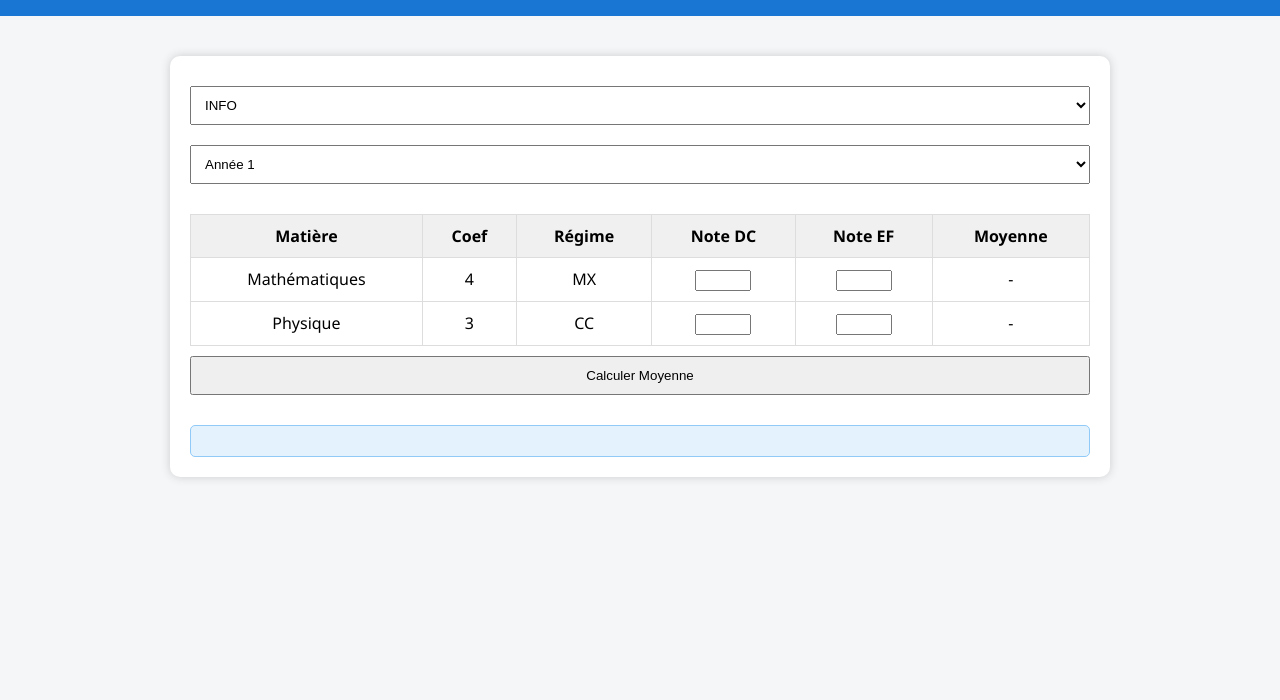
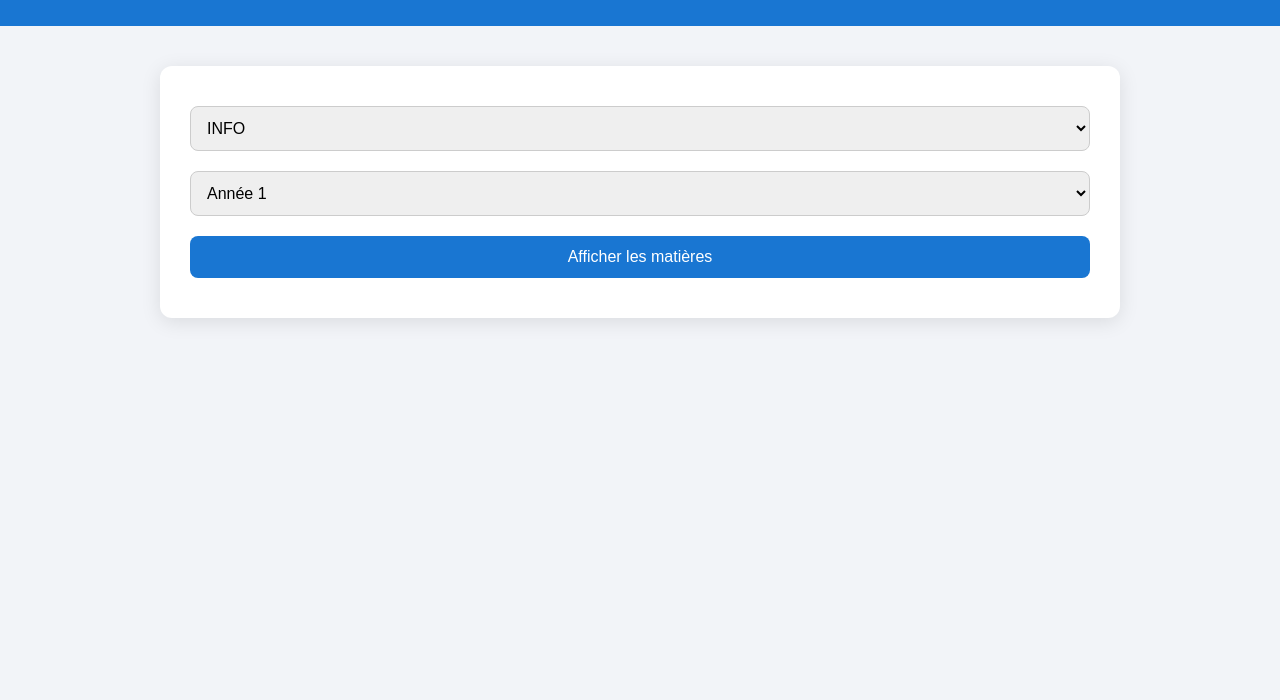
Before and after one commit to kaledmanai00/leea1, a plain HTML site: page index.html in a window 1280 px wide. Shown: the part 100-800 px from the top of the page. Drawn offline with Linux system fonts and the light colour scheme.

Commit message:
Update index.html

```diff
--- a/index.html
+++ b/index.html
@@ -6,53 +6,77 @@
   <style>
     body {
       font-family: 'Segoe UI', sans-serif;
-      background: #f4f6f8;
+      background: #f2f4f8;
       margin: 0;
       padding: 0;
     }
     header {
       background-color: #1976d2;
       color: white;
-      padding: 15px;
+      padding: 20px;
       text-align: center;
     }
     .container {
       max-width: 900px;
       margin: 40px auto;
       background: white;
-      padding: 20px;
-      border-radius: 10px;
-      box-shadow: 0 0 10px #ccc;
+      padding: 30px;
+      border-radius: 12px;
+      box-shadow: 0 4px 20px rgba(0, 0, 0, 0.1);
     }
     select, button {
-      padding: 10px;
+      padding: 12px;
       margin: 10px 0;
+      font-size: 16px;
+      border-radius: 8px;
+      border: 1px solid #ccc;
       width: 100%;
       box-sizing: border-box;
+    }
+    button {
+      background-color: #1976d2;
+      color: white;
+      border: none;
+      transition: 0.3s;
+    }
+    button:hover {
+      background-color: #125ca1;
     }
     table {
       width: 100%;
       border-collapse: collapse;
-      margin-top: 20px;
+      margin-top: 25px;
     }
     table, th, td {
       border: 1px solid #ddd;
     }
     th, td {
-      padding: 10px;
+      padding: 12px;
       text-align: center;
     }
     th {
       background-color: #f0f0f0;
     }
+    input[type="number"] {
+      padding: 8px;
+      width: 80px;
+      font-size: 14px;
+      border-radius: 5px;
+      border: 1px solid #ccc;
+    }
     .result {
-      margin-top: 20px;
+      margin-top: 25px;
       background: #e3f2fd;
-      padding: 15px;
+      padding: 20px;
       border: 1px solid #90caf9;
-      border-radius: 5px;
+      border-radius: 10px;
       text-align: center;
+      font-size: 18px;
       font-weight: bold;
+      color: #0d47a1;
+    }
+    #matiereSection {
+      display: none;
     }
   </style>
 </head>
@@ -63,9 +87,11 @@
 </header>
 
 <div class="container">
-  <select id="selectSection" onchange="loadYears()"></select>
-  <select id="selectYear" onchange="loadMatieres()"></select>
+  <select id="selectSection"></select>
+  <select id="selectYear"></select>
+  <button onclick="showMatieres()">Afficher les matières</button>
 
+  <div id="matiereSection">
     <table id="matiereTable">
       <thead>
         <tr>
@@ -81,8 +107,8 @@
     </table>
 
     <button onclick="calculerNotes()">Calculer Moyenne</button>
-
     <div id="resultUser" class="result"></div>
+  </div>
 </div>
 
 <script>
@@ -103,10 +129,10 @@
       option.textContent = section;
       select.appendChild(option);
     });
-    loadYears();
+    populateYears();
   }
 
-  function loadYears() {
+  function populateYears() {
     const section = document.getElementById('selectSection').value;
     const yearSelect = document.getElementById('selectYear');
     yearSelect.innerHTML = '';
@@ -116,10 +142,9 @@
       option.textContent = `Année ${year}`;
       yearSelect.appendChild(option);
     });
-    loadMatieres();
   }
 
-  function loadMatieres() {
+  function showMatieres() {
     const section = document.getElementById('selectSection').value;
     const year = document.getElementById('selectYear').value;
     const matieres = configData[section][year];
@@ -137,6 +162,8 @@
       `;
       tbody.appendChild(row);
     });
+    document.getElementById('matiereSection').style.display = 'block';
+    document.getElementById('resultUser').innerHTML = '';
   }
 
   function calculerNotes() {
```
Lines whose indentation alone changed are shown as unchanged.
